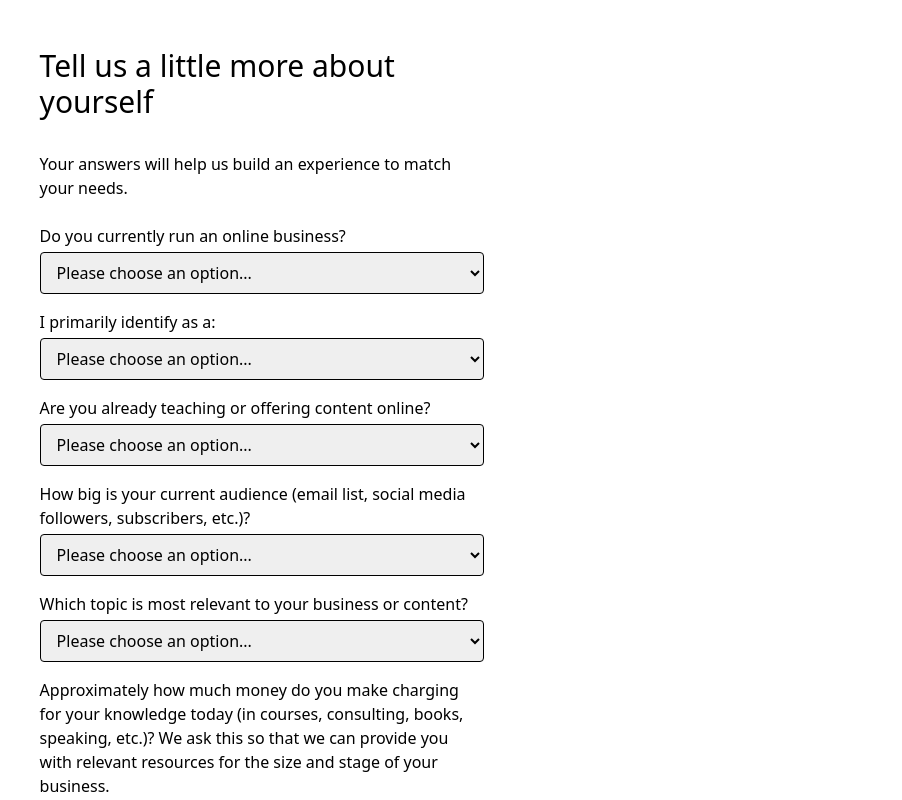
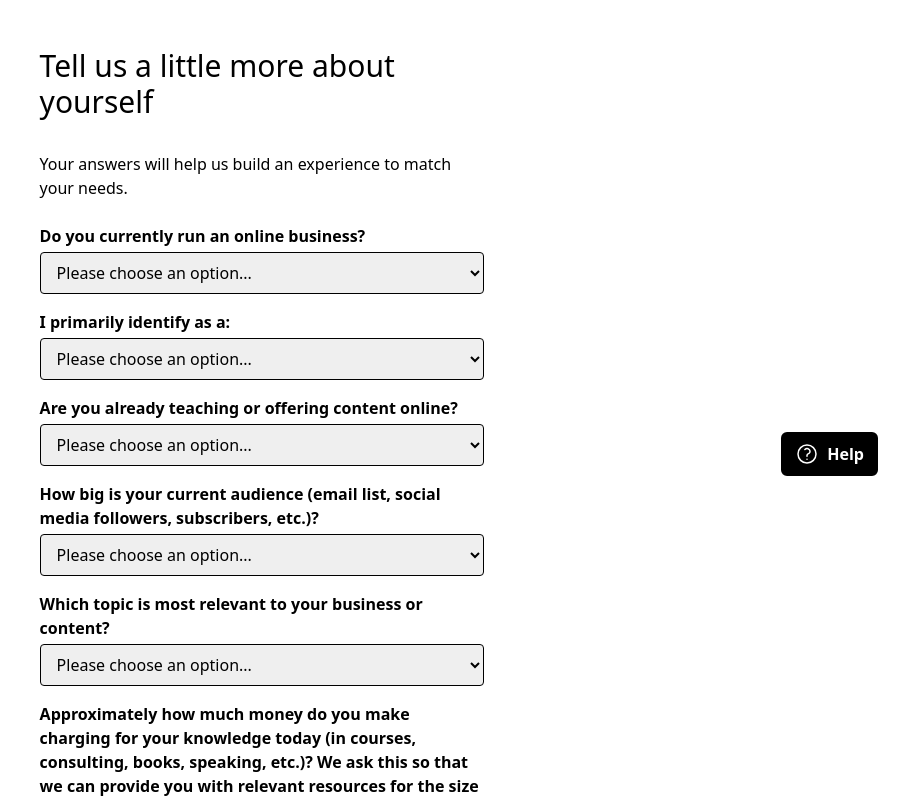
Before and after one commit to Krishna4563/aeonaxy-assignment, a React (Vite) app: page /form in a window 1280 px wide. Shown: the top 800 px of the page, without its empty margins (378-1280 px from the left). Built offline with nearby package versions, Linux system fonts and the light colour scheme.

Commit message:
route component update

```diff
--- a/src/components/secondComponent.jsx
+++ b/src/components/secondComponent.jsx
@@ -12,7 +12,7 @@ export const SecondComponent = () => {
 
       <div className="flex flex-col gap-4">
         <div className="flex flex-col gap-1 w-[100%]">
-          <p>Do you currently run an online business?</p>
+          <p className=" font-bold">Do you currently run an online business?</p>
           <div className=" ">
             <select
               type="text"
@@ -26,7 +26,7 @@ export const SecondComponent = () => {
         </div>
 
         <div className="flex flex-col gap-1 w-[100%]">
-          <p>I primarily identify as a:</p>
+          <p className=" font-bold">I primarily identify as a:</p>
           <div className=" ">
             <select
               type="text"
@@ -43,7 +43,9 @@ export const SecondComponent = () => {
         </div>
 
         <div className="flex flex-col gap-1  w-[100%]">
-          <p>Are you already teaching or offering content online?</p>
+          <p className=" font-bold">
+            Are you already teaching or offering content online?
+          </p>
           <div className=" ">
             <select
               type="text"
@@ -59,7 +61,7 @@ export const SecondComponent = () => {
         </div>
 
         <div className="flex flex-col gap-1 w-[100%]">
-          <p>
+          <p className=" font-bold">
             How big is your current audience (email list, social media
             followers, subscribers, etc.)?
           </p>
@@ -77,7 +79,9 @@ export const SecondComponent = () => {
         </div>
 
         <div className="flex flex-col gap-1 w-[100%]">
-          <p>Which topic is most relevant to your business or content?</p>
+          <p className=" font-bold">
+            Which topic is most relevant to your business or content?
+          </p>
           <div className=" ">
             <select
               type="text"
@@ -92,7 +96,7 @@ export const SecondComponent = () => {
         </div>
 
         <div className="flex flex-col gap-1 w-[100%]">
-          <p>
+          <p className=" font-bold">
             Approximately how much money do you make charging for your knowledge
             today (in courses, consulting, books, speaking, etc.)? We ask this
             so that we can provide you with relevant resources for the size and
@@ -103,6 +107,7 @@ export const SecondComponent = () => {
               type="text"
               className=" border border-black w-[100%] rounded outline-none py-2 p-3"
             >
+              <option value="">Please choose an option...</option>
               <option value="">Less than 20K</option>
               <option value="option1">More than 20K</option>
               <option value="option2">I prefer not to answer</option>
@@ -111,7 +116,7 @@ export const SecondComponent = () => {
         </div>
 
         <div className="flex flex-col gap-1 w-[100%] py-2">
-          <p>
+          <p className=" font-bold">
             What are you hoping to do first on Teachable? (Select up to 3 to get
             started as quickly as possible)
           </p>
@@ -156,7 +161,7 @@ export const SecondComponent = () => {
           </div>
 
           <div className="flex flex-col gap-1 w-[100%] py-2">
-            <p>
+            <p className=" font-bold">
               How much content or training material (videos, worksheets,
               downloads, etc.) have you already prepared?
             </p>
--- a/src/routes/secondRoute.jsx
+++ b/src/routes/secondRoute.jsx
@@ -2,8 +2,31 @@ import { SecondComponent } from "../components/secondComponent";
 
 export const SecondRoute = () => {
   return (
-    <div className=" h-full p-6 flex justify-center items-center">
-      <SecondComponent />
+    <div>
+      <div className=" h-full p-6 flex justify-center items-center">
+        <SecondComponent />
+      </div>
+
+      <div className="hidden md:flex justify-end py-8 fixed right-6 top-1/2">
+        <button className="flex justify-between items-center gap-2 px-3 py-2 font-semibold border-2 rounded-md border-black text-white bg-black">
+          <svg
+            xmlns="http://www.w3.org/2000/svg"
+            fill="none"
+            viewBox="0 0 24 24"
+            stroke-width="1.5"
+            stroke="currentColor"
+            class="w-6 h-6"
+          >
+            <path
+              stroke-linecap="round"
+              stroke-linejoin="round"
+              d="M9.879 7.519c1.171-1.025 3.071-1.025 4.242 0 1.172 1.025 1.172 2.687 0 3.712-.203.179-.43.326-.67.442-.745.361-1.45.999-1.45 1.827v.75M21 12a9 9 0 1 1-18 0 9 9 0 0 1 18 0Zm-9 5.25h.008v.008H12v-.008Z"
+            />
+          </svg>
+
+          <p>Help</p>
+        </button>
+      </div>
     </div>
   );
 };
```
